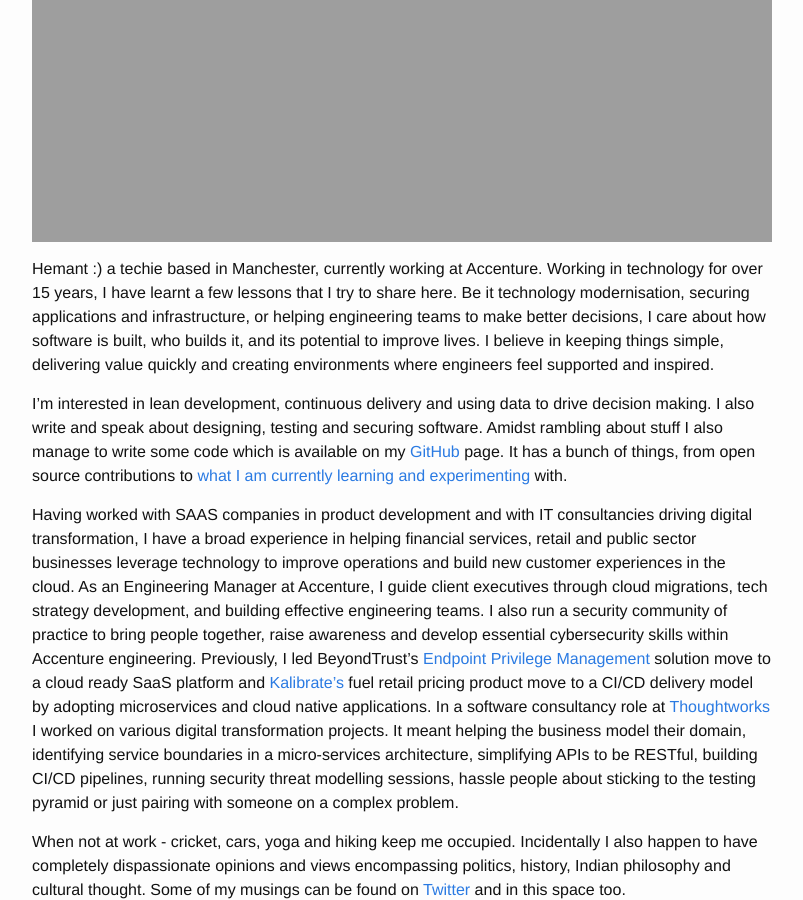
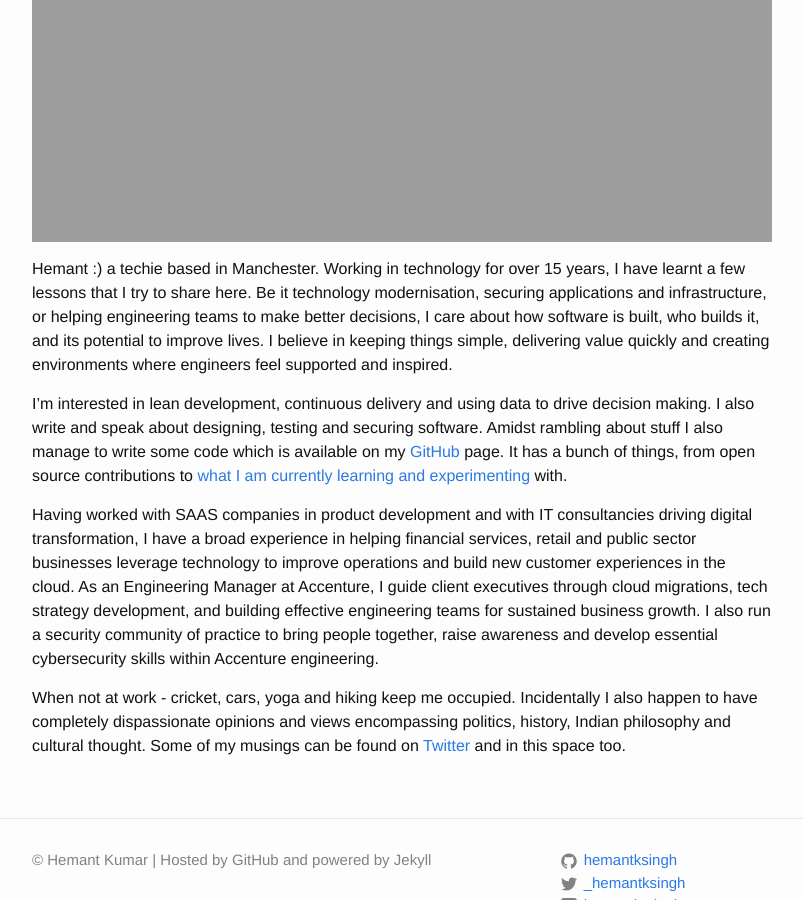
Before and after one commit to hemantksingh/hemantksingh.github.io, a Jekyll site: the page built from about.md, in a window 1280 px wide and 900 px high, scrolled down 552 px. Shown: the whole window, without its empty margins (238-1041 px from the left). Built offline with Jekyll 4.4.1, drawn with Linux system fonts in a browser that asks for light colours.

Commit message:
Update about.md

```diff
--- a/about.md
+++ b/about.md
@@ -7,10 +7,10 @@
 
 <img src="{{ site.url }}/assets/hk-snowden-peak.jpg" title="Snowden peak" width="750" height="400"/>
 
-Hemant :) a techie based in Manchester, currently working at Accenture. Working in technology for over 15 years, I have learnt a few lessons that I try to share here. Be it technology modernisation, securing applications and infrastructure, or helping engineering teams to make better decisions, I care about how software is built, who builds it, and its potential to improve lives. I believe in keeping things simple, delivering value quickly and creating environments where engineers feel supported and inspired.
+Hemant :) a techie based in Manchester. Working in technology for over 15 years, I have learnt a few lessons that I try to share here. Be it technology modernisation, securing applications and infrastructure, or helping engineering teams to make better decisions, I care about how software is built, who builds it, and its potential to improve lives. I believe in keeping things simple, delivering value quickly and creating environments where engineers feel supported and inspired.
 
 I'm interested in lean development, continuous delivery and using data to drive decision making. I also write and speak about designing, testing and securing software. Amidst rambling about stuff I also manage to write some code which is available on my [GitHub](https://github.com/hemantksingh) page. It has a bunch of things, from open source contributions to [what I am currently learning and experimenting](https://github.com/hemantksingh/messup-learn) with.
 
-Having worked with SAAS companies in product development and with IT consultancies driving digital transformation, I have a broad experience in helping financial services, retail and public sector businesses leverage technology to improve operations and build new customer experiences in the cloud. As an Engineering Manager at Accenture,  I guide client executives through cloud migrations, tech strategy development, and building effective engineering teams. I also run a security community of practice to bring people together, raise awareness and develop essential cybersecurity skills within Accenture engineering. Previously, I led BeyondTrust's [Endpoint Privilege Management](https://www.beyondtrust.com/solutions?ref=hemantkumar.net) solution move to a cloud ready SaaS platform and [Kalibrate's](https://www.kalibrate.com?ref=hemantkumar.net) fuel retail pricing product move to a CI/CD delivery model by adopting microservices and cloud native applications. In a software consultancy role at [Thoughtworks](https://thoughtworks.com?ref=hemantkumar.net) I worked on various digital transformation projects. It meant helping the business model their domain, identifying service boundaries in a micro-services architecture, simplifying APIs to be RESTful, building CI/CD pipelines, running security threat modelling sessions, hassle people about sticking to the testing pyramid or just pairing with someone on a complex problem.
+Having worked with SAAS companies in product development and with IT consultancies driving digital transformation, I have a broad experience in helping financial services, retail and public sector businesses leverage technology to improve operations and build new customer experiences in the cloud. As an Engineering Manager at Accenture,  I guide client executives through cloud migrations, tech strategy development, and building effective engineering teams for sustained business growth. I also run a security community of practice to bring people together, raise awareness and develop essential cybersecurity skills within Accenture engineering.
 
 When not at work - cricket, cars, yoga and hiking keep me occupied. Incidentally I also happen to have completely dispassionate opinions and views encompassing politics, history, Indian philosophy and cultural thought. Some of my musings can be found on [Twitter](https://twitter.com/_hemantksingh) and in this space too.
```
